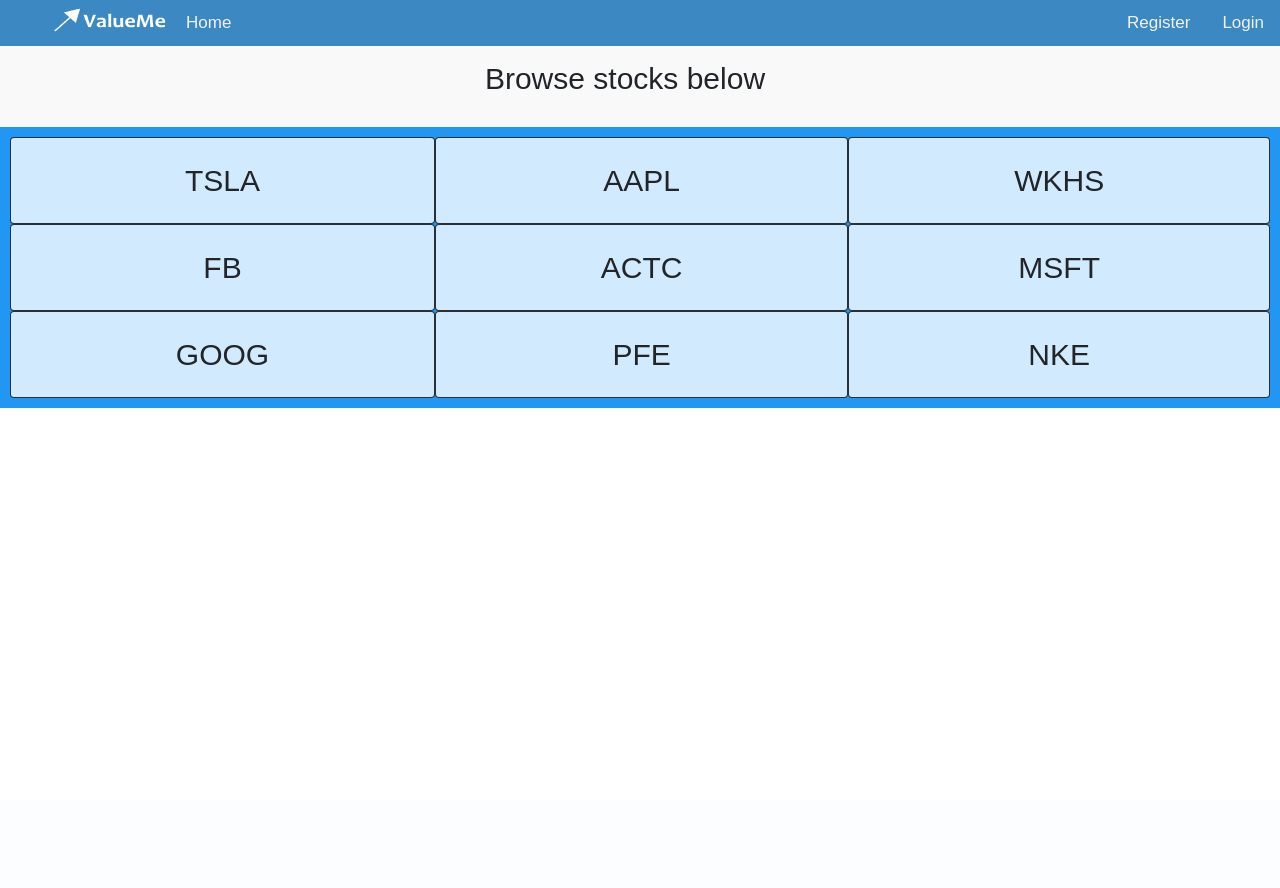
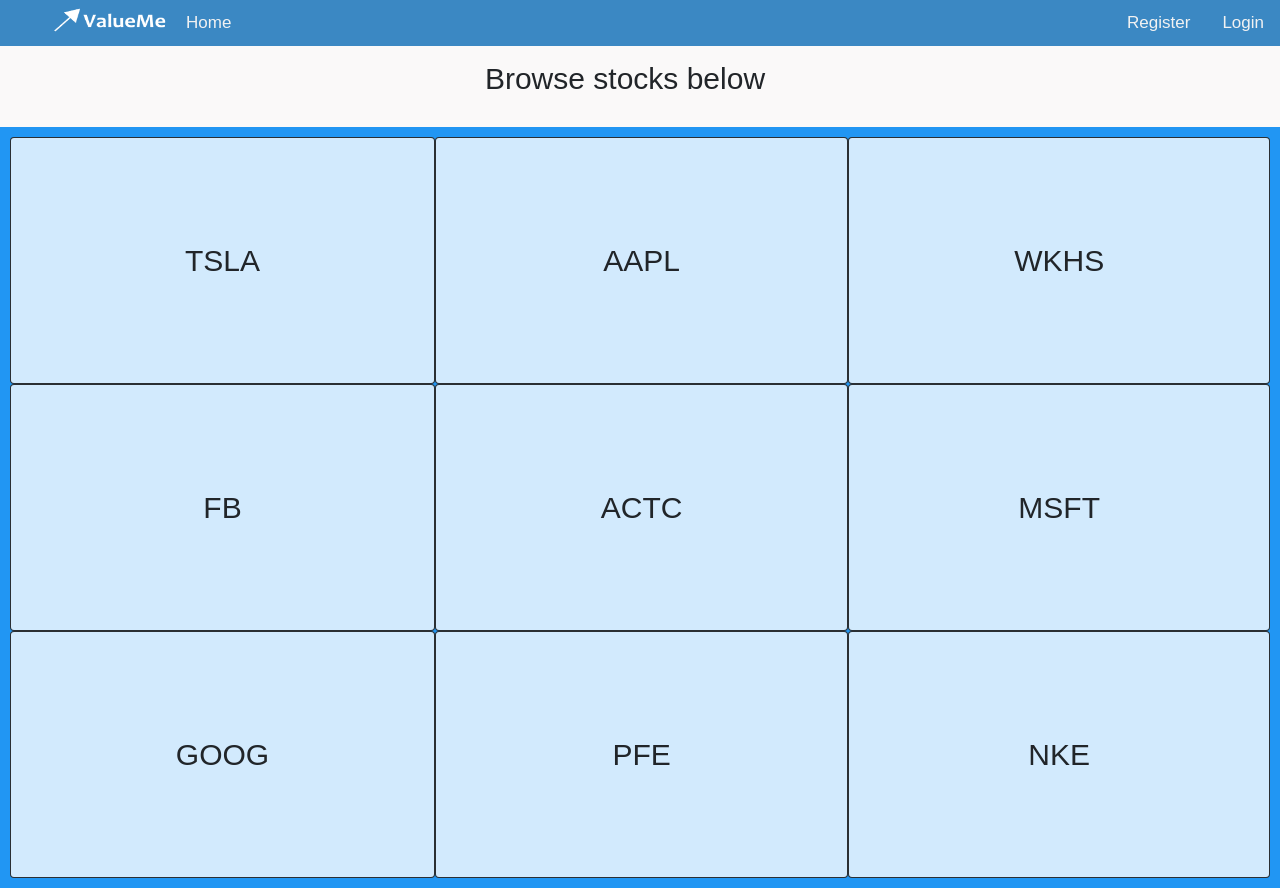
Before and after one commit to matty271828/travelbotonline, a Flask app: page /browse in a window 1280 px wide. Before the commit the page ends 408 px from the top, so only its background shows below. Run offline with Flask 2, Linux system fonts and the light colour scheme; some libraries are stand-ins or nearby versions.

Commit message:
resized stock cards

```diff
--- a/static/stockcardstyles.css
+++ b/static/stockcardstyles.css
@@ -7,7 +7,7 @@
 .card {
     background-color: rgba(255, 255, 255, 0.8);
     border: 1px solid rgba(0, 0, 0, 0.8);
-    padding: 20px;
+    padding: 100px;
     font-size: 30px;
     text-align: center;
   }
```
Also changed, not shown: 4 other files.
